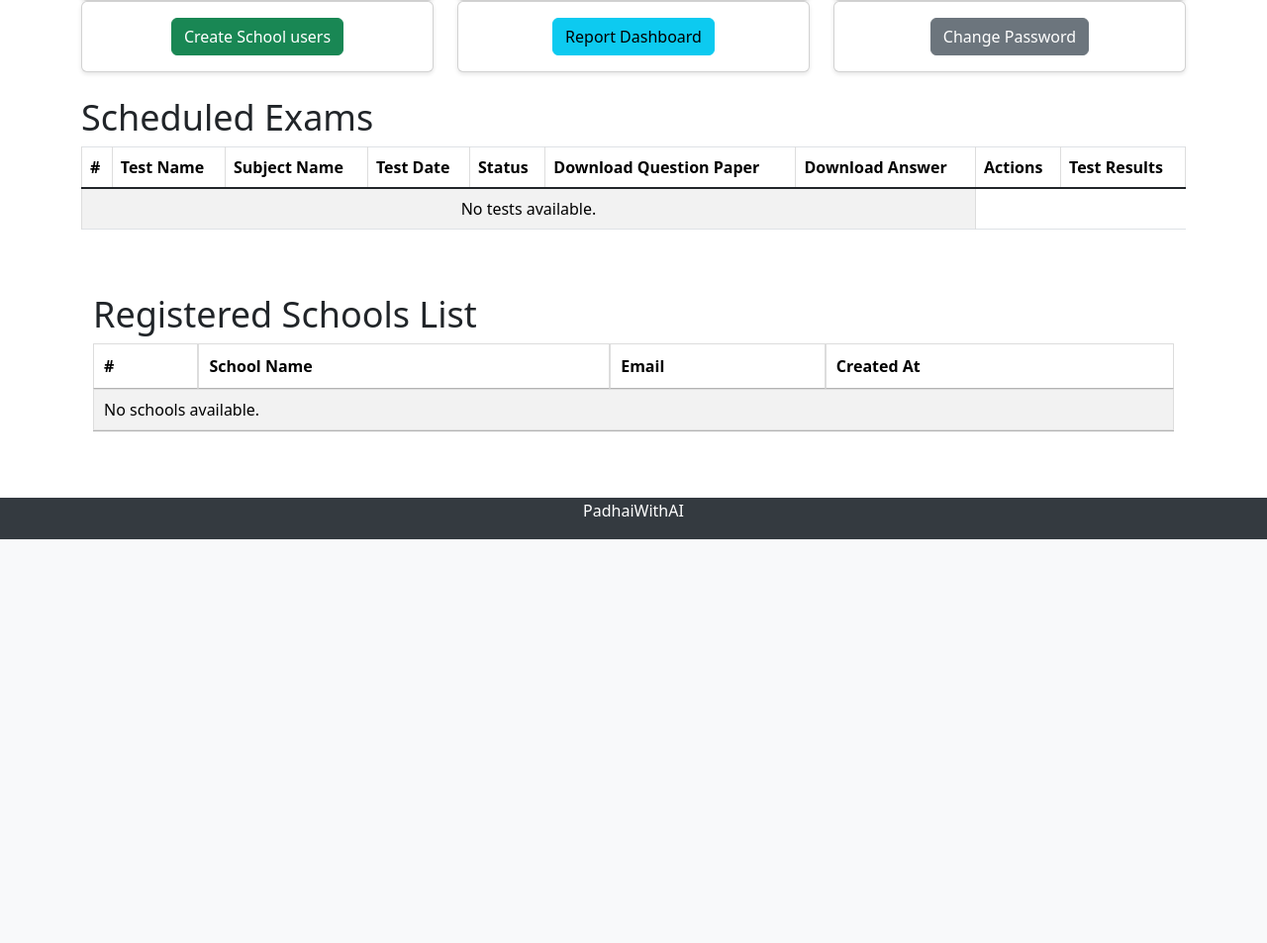
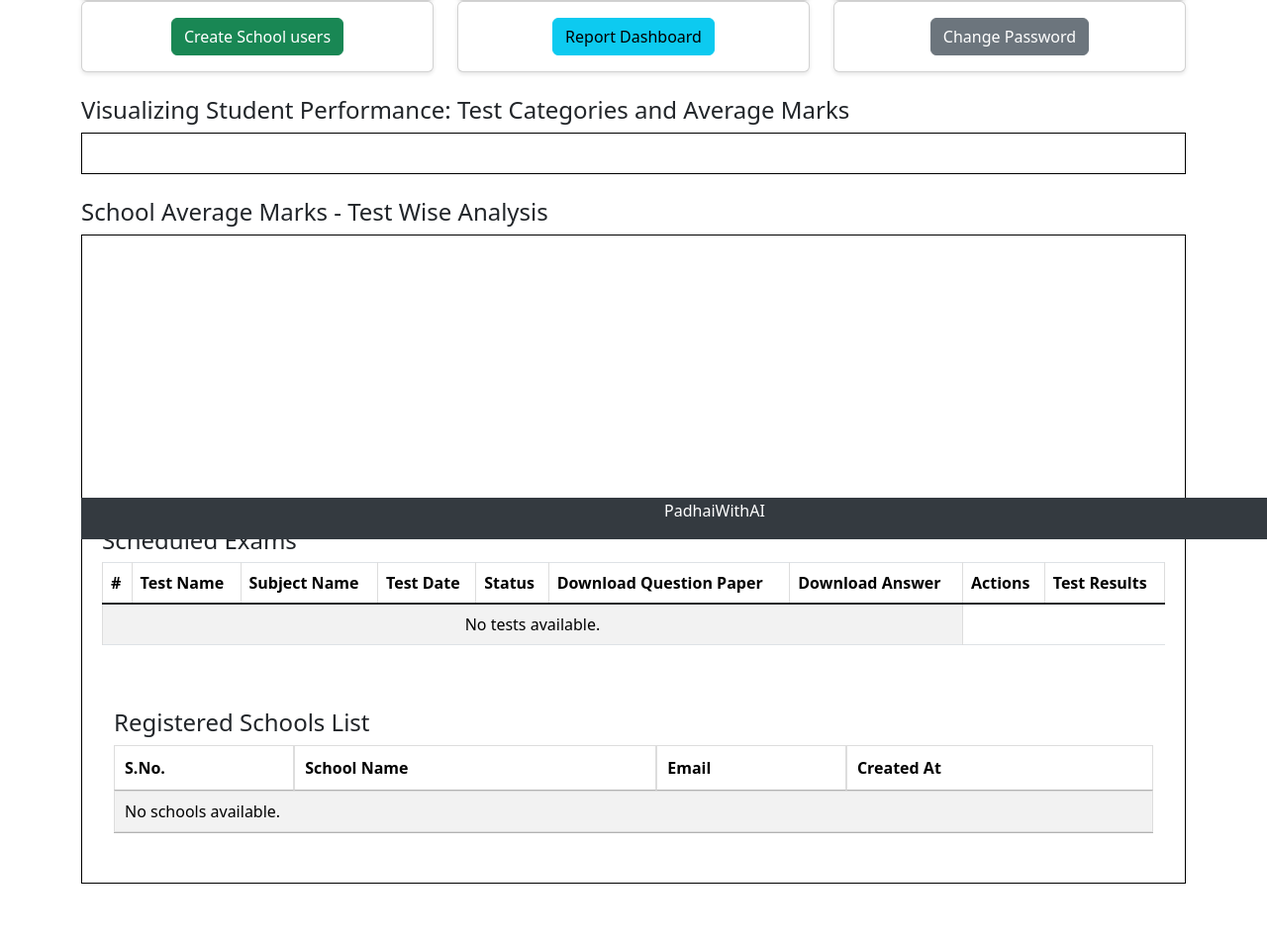
Before and after one commit to blaze0081/PadhaiWithAI, a Django app: template school_project/school_app/templates/school_app/collector_dashboard.html in a window 1280 px wide. Shown: the part 255-1208 px from the top of the page at 99% size. Before the commit the page ends 800 px from the top, so only its background shows below. Run offline with Django 5.2, Linux system fonts and the light colour scheme; the template is opened without the code that fills it, so the values that code supplies are empty; some libraries are stand-ins or nearby versions.

Commit message:
Update collector_dashboard.html

```diff
--- a/school_project/school_app/templates/school_app/collector_dashboard.html
+++ b/school_project/school_app/templates/school_app/collector_dashboard.html
@@ -1,5 +1,6 @@
 {% extends 'school_app/base.html' %}
 {% block content %}
+<script src="https://cdn.jsdelivr.net/npm/chart.js"></script>
 <div>
 	<h1 style="text-align: center; font-size: 40px;">Collector Dashboard</h1>
 	<br>
@@ -75,9 +76,6 @@
             </div>
         </div>
     </div>
-
-
-
 </div>
  <div class="d-flex flex-column align-items-center gap-3 mb-4">
 
@@ -87,8 +85,148 @@
 	<!-- Button to create a new test -->
 
 </div>
+<h4>Visualizing Student Performance: Test Categories and Average Marks</h4>
+<div style="border: 1px solid #000; padding: 20px;">
+    {% for test_data in data %}
+        <!-- Wrap each test in a container with specific size -->
+        <div style="width: 450px; height: 250px; ">
+            {{ test_data.test_name }} ({{ test_data.subject_name }})
+            <!-- Remove inline width and height from canvas, let CSS handle it -->
+            <canvas id="pieChart{{ forloop.counter }}" ></canvas>
+            <script>
+                // Prepare data for the pie chart
+                var ctx = document.getElementById('pieChart{{ forloop.counter }}').getContext('2d');
+                var pieChart = new Chart(ctx, {
+                    type: 'pie',
+                    data: {
+                        labels: ['0-33%', '33-60%', '60-80%', '80-90%', '90-100%', '100%'],
+                        datasets: [{
+                            label: 'Student Categories',
+                            data: {{ test_data.categories|safe }},
+                            backgroundColor: [
+                                'rgba(255, 99, 132, 0.2)',
+                                'rgba(54, 162, 235, 0.2)',
+                                'rgba(255, 206, 86, 0.2)',
+                                'rgba(75, 192, 192, 0.2)',
+                                'rgba(153, 102, 255, 0.2)',
+                                'rgba(255, 159, 64, 0.2)'
+                            ],
+                            borderColor: [
+                                'rgba(255, 99, 132, 1)',
+                                'rgba(54, 162, 235, 1)',
+                                'rgba(255, 206, 86, 1)',
+                                'rgba(75, 192, 192, 1)',
+                                'rgba(153, 102, 255, 1)',
+                                'rgba(255, 159, 64, 1)'
+                            ],
+                            borderWidth: 1
+                        }]
+                    },
+                    options: {
+                        responsive: true,
+                        plugins: {
+                            legend: {
+                                position: 'top',
+                            },
+                            tooltip: {
+                                callbacks: {
+                                    label: function(tooltipItem) {
+                                        return tooltipItem.label + ': ' + tooltipItem.raw + ' students';
+                                    }
+                                }
+                            }
+                        }
+                    }
+                });
+            </script>
+        </div>
+    {% endfor %}
+</div>
+	<div class="text-end mb-4">
+		<!-- Button to create a new test -->
+
+	</div>
+	<div class="text-end mb-4">
+		<!-- Button to create a new test -->
+
+	</div>
+
+	<h4>School Average Marks - Test Wise Analysis</h5>
+<div  style="border: 1px solid #000; padding: 20px;">
+	<div style="width: 450px; height: 250px; ">
+    {% for test in chart_data %}
+        {{ test.test_name }} (Max Marks: {{ test.max_marks }})
+        <canvas id="chart-{{ forloop.counter }}" style="width: 400px; height: 200px; "></canvas>
+        <script>
+            const ctx{{ forloop.counter }} = document.getElementById('chart-{{ forloop.counter }}').getContext('2d');
+            new Chart(ctx{{ forloop.counter }}, {
+                type: 'pie',
+                data: {
+                    labels: [
+                        'Below 33%',
+                        '33-60%',
+                        '60-80%',
+                        '80-90%',
+                        '90-100%',
+						'100%',
+                    ],
+                    datasets: [{
+                        label: 'School Performance',
+                        data: [
+                            {{ test.data.below_33 }},
+                            {{ test.data.between_33_60 }},
+                            {{ test.data.between_60_80 }},
+                            {{ test.data.between_80_90 }},
+                            {{ test.data.between_90_100 }},
+							{{test.data.between_100}}
+                        ],
+                        backgroundColor: [
+                            'rgba(255, 99, 132, 0.6)',
+                            'rgba(54, 162, 235, 0.6)',
+                            'rgba(255, 206, 86, 0.6)',
+                            'rgba(75, 192, 192, 0.6)',
+                            'rgba(153, 102, 255, 0.6)'
+                        ],
+                        borderColor: [
+                            'rgba(255, 99, 132, 1)',
+                            'rgba(54, 162, 235, 1)',
+                            'rgba(255, 206, 86, 1)',
+                            'rgba(75, 192, 192, 1)',
+                            'rgba(153, 102, 255, 1)'
+                        ],
+                        borderWidth: 1
+                    }]
+                },
+                options: {
+                    responsive: true,
+                    plugins: {
+                        legend: {
+                            position: 'top',
+                        },
+                    }
+                }
+            });
+        </script>
+	</div>
+    {% endfor %}
+	</div>
+<div class="text-end mb-4">
+	<!-- Button to create a new test -->
+
+</div>
+<div class="text-end mb-4">
+	<!-- Button to create a new test -->
+
+</div>
+
+<div class="text-end mb-4">
+	<!-- Button to create a new test -->
+
+</div>
 <div class="table-responsive">
-	<h2 style="font-size: 36px;">Scheduled Exams</h2>
+	<h4>Scheduled Exams</h4>
+
+
 	<table class="table table-striped table-bordered table-hover">
 		<thead>
 			<tr>
@@ -175,12 +313,12 @@
 </style>
 
 <div class="container mt-5">
-	<h2 style="font-size: 36px;">Registered Schools List</h2>
+	<h4>Registered Schools List</h4>
 	<!-- Table -->
 	<table id="schoolsTable" class="table table-striped">
 		<thead>
 			<tr>
-				<th>#</th>
+				<th>S.No.</th>
 				<th>School Name</th>
 				<th>Email</th>
 				<th>Created At</th>
@@ -214,4 +352,5 @@
 			"lengthChange": true    // Disable changing number of rows per page
 		});
 	});
-</script>{% endblock %}
+</script>
+{% endblock %}
```
